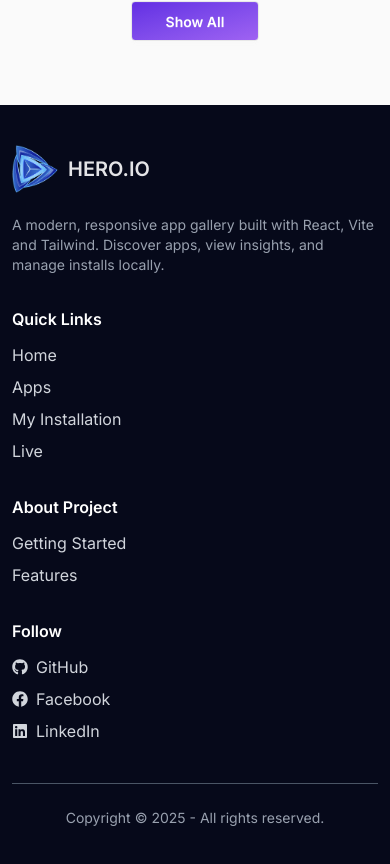
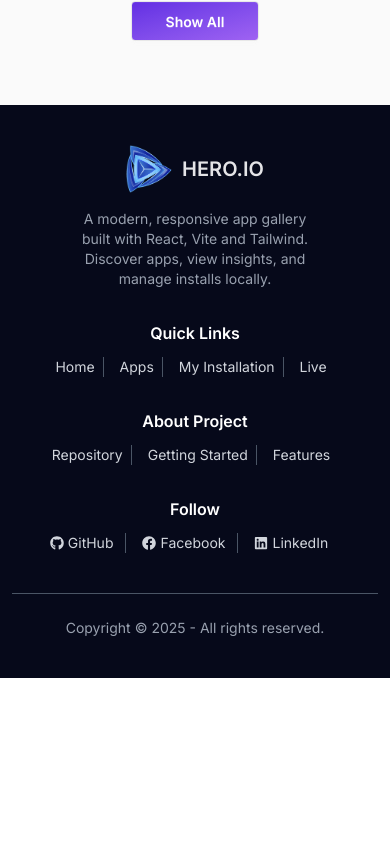
Before and after one commit to mahfuz-shakib/Assignment-08-Hero-Apps, a React (Vite) app: page / in a window 390 px wide. Shown: the part 4295-5159 px from the top of the page. After the commit the page ends 4973 px from the top, so only its background shows below. Built offline with nearby package versions, Linux system fonts and the light colour scheme.

Commit message:
footer responsiveness updated

```diff
--- a/src/Components/Footer.jsx
+++ b/src/Components/Footer.jsx
@@ -9,60 +9,62 @@ const Footer = () => {
       <div className="bg-[#06091A] text-neutral-content">
         <Container>
           <div className="max-w-7xl mx-auto px-3 py-10">
-            <div className="grid gap-8 sm:gap-10 md:gap-12 grid-cols-1 sm:grid-cols-2 lg:grid-cols-4 ">
-              <div>
+            <div className="lg:flex justify-between grid gap-8 sm:gap-10 md:gap-24 grid-cols-1 sm:grid-cols-2 lg:grid-cols-4 ">
+              <div className="max-w-60 mx-auto sm:mx-0">
                 <Link to="/">
-                  <div className="inline-flex items-center gap-2">
+                  <div className="flex justify-center sm:justify-start items-center gap-2 ">
                     <img src={logo} alt="logo" className="size-12" />
                     <span className="text-xl font-semibold">HERO.IO</span>
                   </div>
                 </Link>
-                <p className="text-gray-400 mt-4 text-sm">A modern, responsive app gallery built with React, Vite and Tailwind. Discover apps, view insights, and manage installs locally.</p>
+                <p className="text-gray-400 text-center sm:text-start mt-4 text-sm">A modern, responsive app gallery built with React, Vite and Tailwind. Discover apps, view insights, and manage installs locally.</p>
               </div>
 
-              <div className="">
-                <h3 className="text-white font-semibold mb-3">Quick Links</h3>
-                <ul className="space-y-2 text-gray-300">
-                  <li>
+              <div>
+                <h3 className="text-white text-center sm:text-start font-semibold mb-3">Quick Links</h3>
+                <ul className="footer-ul">
+                  <li className="px-2 first:pl-0 sm:px-0">
                     <Link to="/" className="hover:underline">Home</Link>
                   </li>
-                  <li>
+                  <li className="px-2 first:pl-0 sm:px-0">
                     <Link to="/apps" className="hover:underline">Apps</Link>
                   </li>
-                  <li>
+                  <li className="px-2 first:pl-0 sm:px-0">
                     <Link to="/myinstallation" className="hover:underline">My Installation</Link>
                   </li>
-                  <li>
+                  <li className="px-2 first:pl-0 sm:px-0">
                     <a href="https://hero-apps-301.netlify.app/" target="_blank" rel="noopener noreferrer" className="hover:underline">Live</a>
                   </li>
                 </ul>
               </div>
 
               <div>
-                <h3 className="text-white font-semibold mb-3">About Project</h3>
-                <ul className="space-y-2 text-gray-300">
-                  <li>
-                    <a href="/" className="hover:underline">Getting Started</a>
+                <h3 className="text-white text-center sm:text-start font-semibold mb-3">About Project</h3>
+                <ul className="footer-ul">
+                  <li className="px-2 first:pl-0 sm:px-0">
+                    <a href="https://github.com/mahfuz-shakib/assignment-08-hero-apps" target="_blank"  className="hover:underline">Repository</a>
                   </li>
-                  <li>
-                    <a href="/" className="hover:underline">Features</a>
+                  <li className="px-2 first:pl-0 sm:px-0">
+                    <a href="https://github.com/mahfuz-shakib/assignment-08-hero-apps#getting-started" target="_blank"  className="hover:underline">Getting Started</a>
                   </li>
-
+                  <li className="px-2 first:pl-0 sm:px-0">
+                    <a href="https://github.com/mahfuz-shakib/assignment-08-hero-apps#features" target="_blank"  className="hover:underline">Features</a>
+                  </li>
                 </ul>
               </div>
 
               <div>
-                <h3 className="text-white font-semibold mb-3">Follow</h3>
-                <div className="flex flex-col gap-2 text-gray-300">
-                  <a href="https://github.com/mahfuz-shakib" target="_blank" rel="noopener noreferrer" className="inline-flex items-center gap-2 hover:opacity-80">
+                <h3 className="text-white text-center sm:text-start font-semibold mb-3">Follow</h3>
+                <div className="text-gray-300 text-sm sm:text-base flex flex-wrap justify-center sm:justify-start gap-1 divide-x divide-gray-600 sm:flex-col sm:gap-2 sm:divide-x-0">
+                  <a href="https://github.com/mahfuz-shakib" target="_blank"  className="inline-flex items-center gap-1 sm:gap-2 hover:opacity-80 px-3 first:pl-0 sm:px-0">
                     <FaGithub aria-hidden="true" />
                     <span>GitHub</span>
                   </a>
-                  <a href="https://facebook.com" target="_blank" rel="noopener noreferrer" className="inline-flex items-center gap-2 hover:opacity-80">
+                  <a href="https://facebook.com" target="_blank"  className="inline-flex items-center gap-1 sm:gap-2 hover:opacity-80 px-3 first:pl-0 sm:px-0">
                     <FaFacebook aria-hidden="true" />
                     <span>Facebook</span>
                   </a>
-                  <a href="https://www.linkedin.com" target="_blank" rel="noopener noreferrer" className="inline-flex items-center gap-2 hover:opacity-80">
+                  <a href="https://www.linkedin.com" target="_blank"  className="inline-flex items-center gap-1 sm:gap-2 hover:opacity-80 px-3 first:pl-0 sm:px-0">
                     <FaLinkedin aria-hidden="true" />
                     <span>LinkedIn</span>
                   </a>
--- a/src/index.css
+++ b/src/index.css
@@ -59,3 +59,9 @@ body {
   animation: spin 1.2s linear infinite;
   vertical-align: middle;
 }
+
+
+.footer-ul
+{
+  @apply text-gray-300  flex justify-center text-sm sm:text-base sm:justify-start flex-wrap items-center gap-2 divide-x divide-gray-600 sm:block sm:space-y-2 sm:divide-x-0
+}
```
